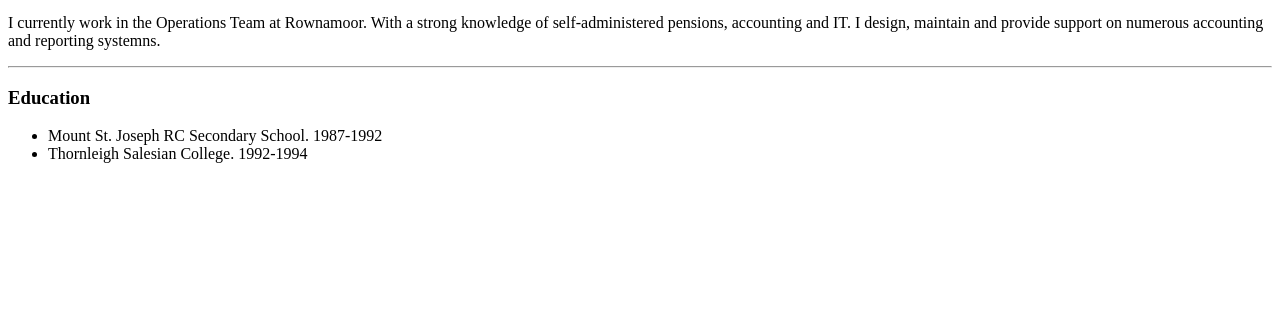
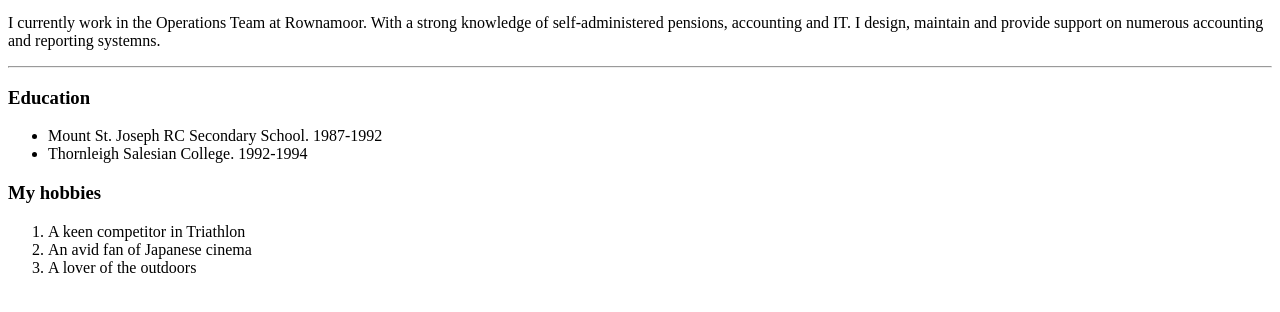
Before and after one commit to chris-wray-dev/webDeveloperBootcamp, a plain HTML site: page HTML - Personal Site/index.html in a window 1280 px wide. Shown: the part 100-412 px from the top of the page. Drawn offline with Linux system fonts and the light colour scheme.

Commit message:
completed 15. HTML lists

```diff
--- a/HTML - Personal Site/index.html
+++ b/HTML - Personal Site/index.html
@@ -17,6 +17,12 @@
         <li>Mount St. Joseph RC Secondary School. 1987-1992</li>
         <li>Thornleigh Salesian College.  1992-1994</li>
     </ul>
+    <h3>My hobbies</h3>
+    <ol>
+        <li>A keen competitor in Triathlon</li>
+        <li>An avid fan of Japanese cinema</li>
+        <li>A lover of the outdoors</li>
+    </ol>
 </body>
 
 </html>
```
